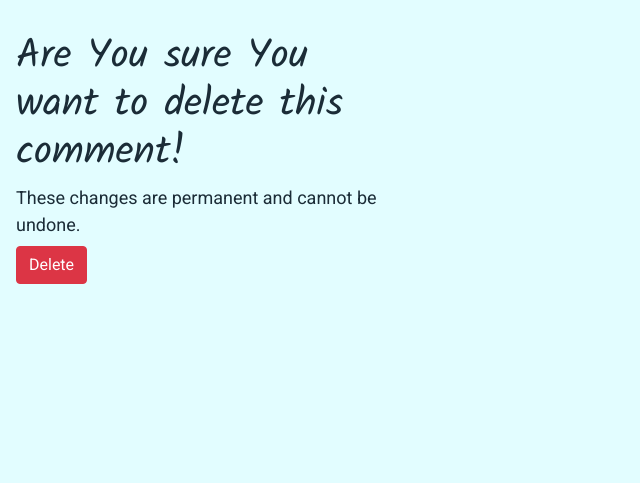
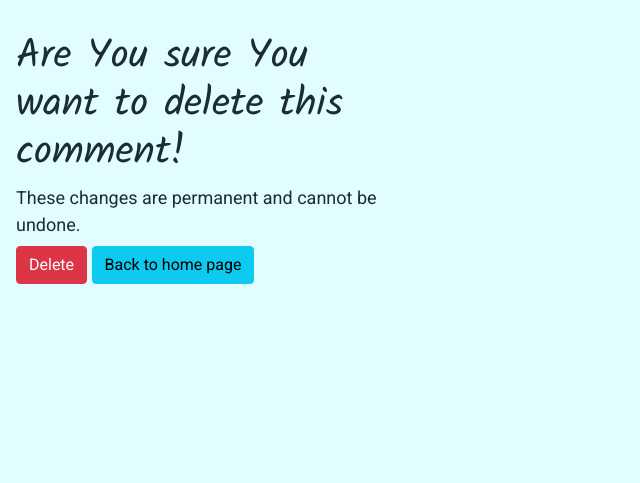
Before and after one commit to Code-Institute-Submissions/Milestone-project-4-hiking-blog_SEpResub, a Django app: page /blog/2/delete/ in a window 1280 px wide. Shown: the part 82-565 px from the top of the page, without its empty margins (0-640 px from the left). Run offline with Django 3.2, Linux system fonts and the light colour scheme; data comes from the database, SQL or seed files in the repository; both versions use the stored data as it was after the commit; some libraries are stand-ins or nearby versions.

Commit message:
Add home button in confirm_delete_comment.html

```diff
--- a/templates/blog/comment_confirm_delete.html
+++ b/templates/blog/comment_confirm_delete.html
@@ -16,7 +16,7 @@
               <form method="POST">
                 {% csrf_token %}
                     <button type="submit" class="btn btn-danger">Delete</button>
-
+                    <button type="submit" href="{% url 'home' %}" class="btn btn-info">Back to home page</button>
             </form>
 
 
```
Also changed, not shown: README.md, assets/images/Skärmbild (179).png (added), assets/images/Skärmbild (180).png (added), db.sqlite3.
